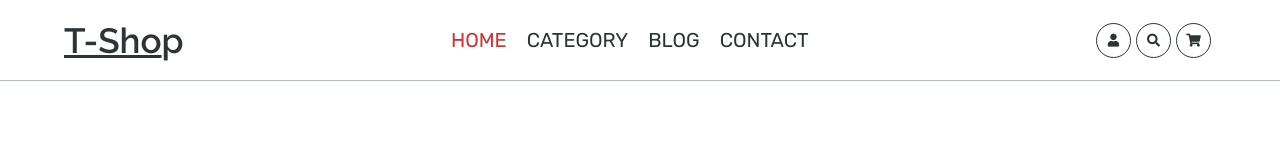
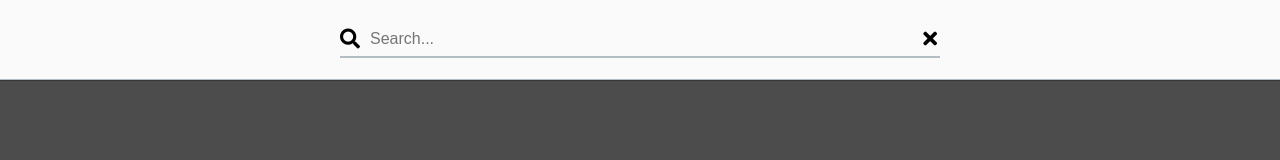
Before and after one commit to trantung1197/shop-laptop, a website: page index.html in a window 1280 px wide. Both pictures are taken after a click on the link 1153 px from the left and 40 px from the top of the page. Drawn offline with nearby package versions, Linux system fonts and the light colour scheme; a web font is replaced by a local one.

Commit message:
search bar

```diff
--- a/assets/js/main.js
+++ b/assets/js/main.js
@@ -37,3 +37,18 @@ document.body.addEventListener("click", (event) => {
 });
 
 /* Search button */
+const btnCloseSearchBar = getEle(".close-search-bar");
+const labelSearch = getEle(".label-search");
+const searchFormContainer = getEle(".search-form");
+const btnOpenSearch = getEle('.btn-search');
+
+btnCloseSearchBar.addEventListener("click", () => {
+	console.log(labelSearch);
+	searchFormContainer.classList.add("is-closed");
+	bodyContainer.classList.remove("open-search");
+});
+
+btnOpenSearch.addEventListener('click',()=>{
+    searchFormContainer.classList.remove('is-closed');
+    bodyContainer.classList.add('open-search');
+});
--- a/assets/scss/_global.scss
+++ b/assets/scss/_global.scss
@@ -7,7 +7,8 @@
 }
 
 button{
-    outline: none;
+	cursor: pointer;
+	outline: none;
 }
 
 /* Global keyfarms */
--- a/assets/scss/_header.scss
+++ b/assets/scss/_header.scss
@@ -78,6 +78,77 @@ body.open-menu::before {
 	height: 100%;
 
 	background-color: rgba(0, 0, 0, 0.7);
+}
+
+body.open-search::before {
+	content: "";
+
+	position: fixed;
+	top: 0;
+	left: 0;
+	z-index: 999;
+
+	width: 100%;
+	height: 100%;
+
+	background-color: rgba(0, 0, 0, 0.7);
+}
+
+.search-form {
+	position: fixed;
+	top: 0;
+	left: 0;
+	z-index: 9999;
+	width: 100%;
+
+	transition: all 0.3s ease-in-out;
+
+	&.is-closed {
+		transform: translateY(-100%);
+	}
+}
+
+.label-search {
+	display: flex;
+	align-items: center;
+	justify-content: center;
+	height: 80px;
+	width: 100%;
+	background-color: $color-white;
+	border-bottom: 1px solid $color-gray;
+
+	.search-input {
+		border-bottom: 2px solid $color-gray;
+		display: flex;
+		align-items: center;
+		justify-content: space-between;
+		width: 80%;
+		max-width: 600px;
+
+		input {
+			border: none;
+			background-color: transparent;
+			outline: none;
+			font-size: 16px;
+			padding: 8px 10px;
+			flex: 1;
+		}
+
+		button {
+			border: none;
+			background-color: transparent;
+
+			&:active {
+				color: $color-red;
+			}
+		}
+
+		i {
+			width: 20px;
+			height: 20px;
+			font-size: 20px;
+		}
+	}
 }
 
 .nav__menu {
@@ -177,6 +248,31 @@ body.open-menu::before {
 			}
 		}
 	}
+
+	.shopping-cart {
+		position: relative;
+
+		&::after {
+			content: attr(data-numbers);
+			position: absolute;
+			top: -5px;
+			left: 80%;
+
+			width: 18px;
+			height: 18px;
+
+			border: none;
+			border-radius: 50%;
+			background-color: $color-blue;
+			color: $color-white;
+			font-weight: 600;
+			font-size: 12px;
+
+			display: flex;
+			justify-content: center;
+			align-items: center;
+		}
+	}
 }
 
 @media only screen and (min-width: 500px) {
@@ -227,9 +323,7 @@ body.open-menu::before {
 		}
 	}
 
-	body.open-menu::before{
+	body.open-menu::before {
 		display: none;
 	}
-
-
 }
--- a/index.html
+++ b/index.html
@@ -1,35 +1,29 @@
 <!DOCTYPE html>
 <html lang="en">
+
 <head>
 	<meta charset="UTF-8" />
 	<meta name="viewport" content="width=device-width, initial-scale=1.0" />
 	<title>Laptop TNT</title>
 
 	<!-- Owl carousel cdn CSS -->
-		<link
-			rel="stylesheet"
-			href="https://cdnjs.cloudflare.com/ajax/libs/OwlCarousel2/2.3.4/assets/owl.carousel.min.css"
+	<link rel="stylesheet" href="https://cdnjs.cloudflare.com/ajax/libs/OwlCarousel2/2.3.4/assets/owl.carousel.min.css"
 		integrity="sha512-tS3S5qG0BlhnQROyJXvNjeEM4UpMXHrQfTGmbQ1gKmelCxlSEBUaxhRBj/EFTzpbP4RVSrpEikbmdJobCvhE3g=="
-			crossorigin="anonymous"
-		/>
-		<link
-			rel="stylesheet"
+		crossorigin="anonymous" />
+	<link rel="stylesheet"
 		href="https://cdnjs.cloudflare.com/ajax/libs/OwlCarousel2/2.3.4/assets/owl.theme.default.min.css"
 		integrity="sha512-sMXtMNL1zRzolHYKEujM2AqCLUR9F2C4/05cdbxjjLSRvMQIciEPCQZo++nk7go3BtSuK9kfa/s+a4f4i5pLkw=="
-			crossorigin="anonymous"
-		/>
+		crossorigin="anonymous" />
 
 	<!-- Fontawesome cdn CSS -->
-		<link
-			rel="stylesheet"
-			href="https://cdnjs.cloudflare.com/ajax/libs/font-awesome/5.15.1/css/all.min.css"
+	<link rel="stylesheet" href="https://cdnjs.cloudflare.com/ajax/libs/font-awesome/5.15.1/css/all.min.css"
 		integrity="sha512-+4zCK9k+qNFUR5X+cKL9EIR+ZOhtIloNl9GIKS57V1MyNsYpYcUrUeQc9vNfzsWfV28IaLL3i96P9sdNyeRssA=="
-			crossorigin="anonymous"
-		/>
+		crossorigin="anonymous" />
 
 	<!-- Link main CSS -->
 	<link rel="stylesheet" href="./assets/css/main.css" />
 </head>
+
 <body>
 	<!-- Start Header -->
 	<header id="header">
@@ -68,26 +62,32 @@
 				</ul>
 			</div>
 
+			<div class="nav__icons">
+				<a href="#" class="icon-item"><i class="fas fa-user"></i></a>
+				<a href="#" class="icon-item btn-search"><i class="fas fa-search"></i></a>
+				<a href="#" class="icon-item shopping-cart" data-numbers="5"><i class="fas fa-shopping-cart"></i></a>
+			</div>
 
-				<div class="nav__icons">
-					<a href="#" class="icon-item"
-						><i class="fas fa-user"></i
-					></a>
-					<a href="#" class="icon-item btn-search"
-						><i class="fas fa-search"></i
-					></a>
-					<a href="#" class="icon-item"
-						><i class="fas fa-shopping-cart"></i
-					></a>
+			<!-- input search -->
+			<form class="search-form is-closed">
+				<label for="search-product" class="label-search">
+					<div class="search-input">
+						<button type="submit">
+							<i class="fas fa-search"></i>
+						</button>
+						<input type="text" name="search" id="search-product" placeholder="Search..." />
+						<button type="button" class="close-search-bar">
+							<i class="fas fa-times"></i>
+						</button>
 					</div>
+				</label>
+			</form>
 		</nav>
 	</header>
 	<!-- End Header -->
 
 	<!-- Start Main -->
-		<main>
-
-		</main>
+	<main></main>
 	<!-- End Main -->
 
 	<!-- Start Footer -->
@@ -95,18 +95,15 @@
 	<!-- End Footer -->
 
 	<!-- Owl carousel cdn JS -->
-		<script
-			src="https://cdnjs.cloudflare.com/ajax/libs/jquery/3.5.1/jquery.min.js"
+	<script src="https://cdnjs.cloudflare.com/ajax/libs/jquery/3.5.1/jquery.min.js"
 		integrity="sha512-bLT0Qm9VnAYZDflyKcBaQ2gg0hSYNQrJ8RilYldYQ1FxQYoCLtUjuuRuZo+fjqhx/qtq/1itJ0C2ejDxltZVFg=="
-			crossorigin="anonymous"
-		></script>
-		<script
-			src="https://cdnjs.cloudflare.com/ajax/libs/OwlCarousel2/2.3.4/owl.carousel.min.js"
+		crossorigin="anonymous"></script>
+	<script src="https://cdnjs.cloudflare.com/ajax/libs/OwlCarousel2/2.3.4/owl.carousel.min.js"
 		integrity="sha512-bPs7Ae6pVvhOSiIcyUClR7/q2OAsRiovw4vAkX+zJbw3ShAeeqezq50RIIcIURq7Oa20rW2n2q+fyXBNcU9lrw=="
-			crossorigin="anonymous"
-		></script>
+		crossorigin="anonymous"></script>
 
 	<!-- My JS -->
 	<script src="./assets/js/main.js"></script>
 </body>
+
 </html>
```
Also changed, not shown: assets/css/main.css, 1 other file. Lines whose indentation alone changed are shown as unchanged.
